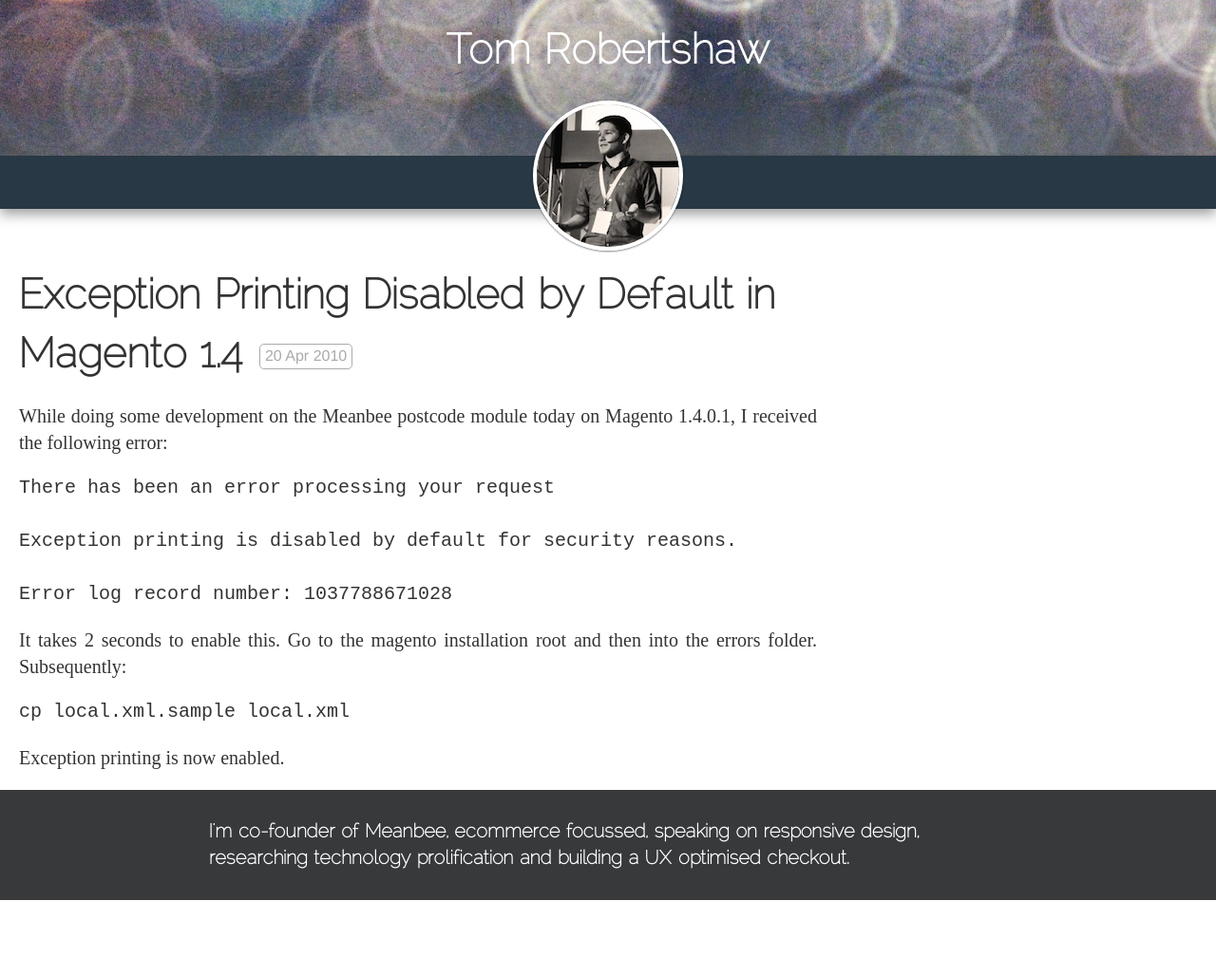
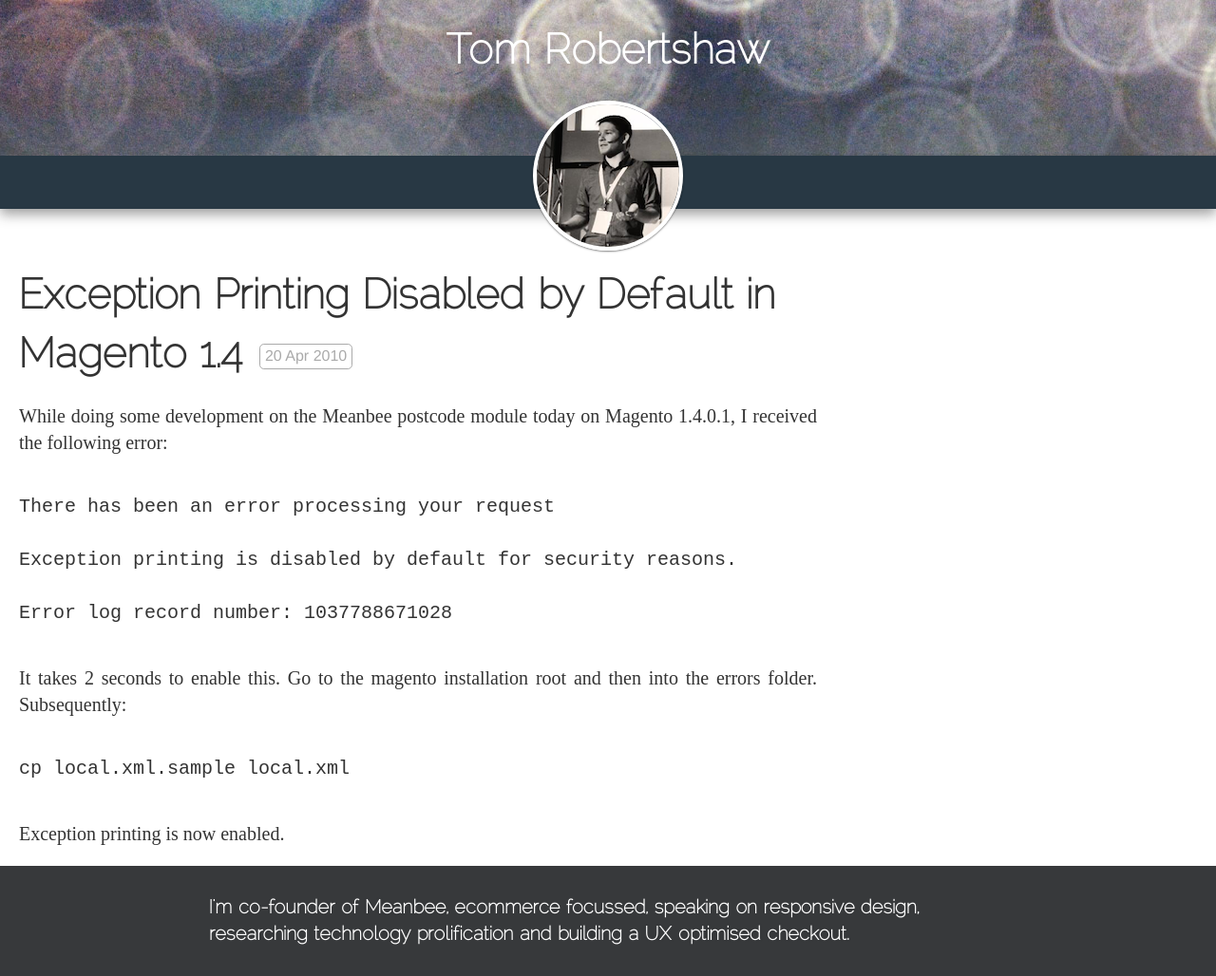
Before and after one commit to bobbyshaw/tomrobertshaw.net, a Jekyll site: the page built from _posts/2010-04-20-exception-printing-disabled-by-default-in-magento-1-4.markdown, in a window 1280 px wide. Shown: the whole page at 95% size. Built offline with Jekyll 4.4.1, drawn with Linux system fonts in a browser that asks for light colours; Markdown is read by kramdown in place of the engine named in the settings; comment, search, counter and statistics services are not loaded; before the commit the page ends 948 px from its top, so only the background shows below that.

Commit message:
Add more padding to code in posts. Hopefully make it easier to scroll when necessary.

```diff
--- a/css/styles.css
+++ b/css/styles.css
@@ -632,7 +632,9 @@
  }
 
 
-
+.post pre {
+    padding: 1em 0;
+}
 
 
 .post code {
```
